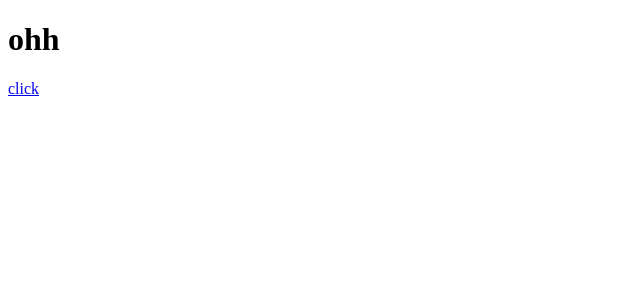
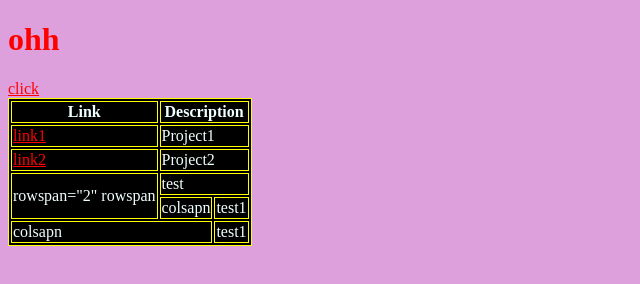
Before and after one commit to PralenSingh/UI_Class, a plain HTML site: page index.html in a window 1280 px wide. Shown: the whole page, without its empty margins (0-640 px from the left). Drawn offline with Linux system fonts and the light colour scheme; files that its build step writes are made by us from their sources.

Commit message:
twotables

```diff
--- a/index.html
+++ b/index.html
@@ -1,7 +1,7 @@
 <!doctype html>
 <html>
 <head>
-    <link reh='stylesheet' href="style.css">
+    <link rel="stylesheet" href="style.css">
     <title>linked
     </title>
 </head>
@@ -10,4 +10,38 @@
  <a href="project1/index.html"> click </a>
 
 </body>
+    <body>
+
+    <div class="tbl-container">
+    <table>
+        <thead>
+        <th>Link</th>
+        <th colspan="2">Description</th>
+        </thead>
+      <tbody>
+            <tr>
+                <td> <a href="project1/index.html">link1</a> </td>
+                 <td colspan="2">Project1</td>
+            </tr>
+            <tr>
+                <td> <a href="/project2/project.html">link2</a> </td>
+                 <td colspan="2">Project2</td>
+            </tr>
+            <tr>
+                 <td rowspan="2" > rowspan="2" rowspan </td>
+                 <td colspan="2">test</td>
+            </tr>
+             <tr>
+                 <td>colsapn </td>
+                 <td>test1</td>
+            </tr>
+            <tr>
+                 <td colspan="2">colsapn </td>
+                 <td>test1</td>
+            </tr>
+        </tbody>
+
+        </table>
+        </div>
+         </body>
     </html>
--- /dev/null
+++ b/style.css
@@ -0,0 +1,10 @@
+a{color: red;}
+a:link{
+    color: red;
+}
+h1 {color:red}
+body {
+    background-color:plum;
+}
+.tbl-container table, .tbl-container th, .tbl-container td{
+    border: 1px solid yellow; background-color: black; color: azure}
```
Also changed, not shown: landing/index.html (added, +13 -0 lines), project2/project.html (added, +26 -0 lines), project2/stylep2.css (added, +11 -0 lines), table.html (added, +33 -0 lines).
